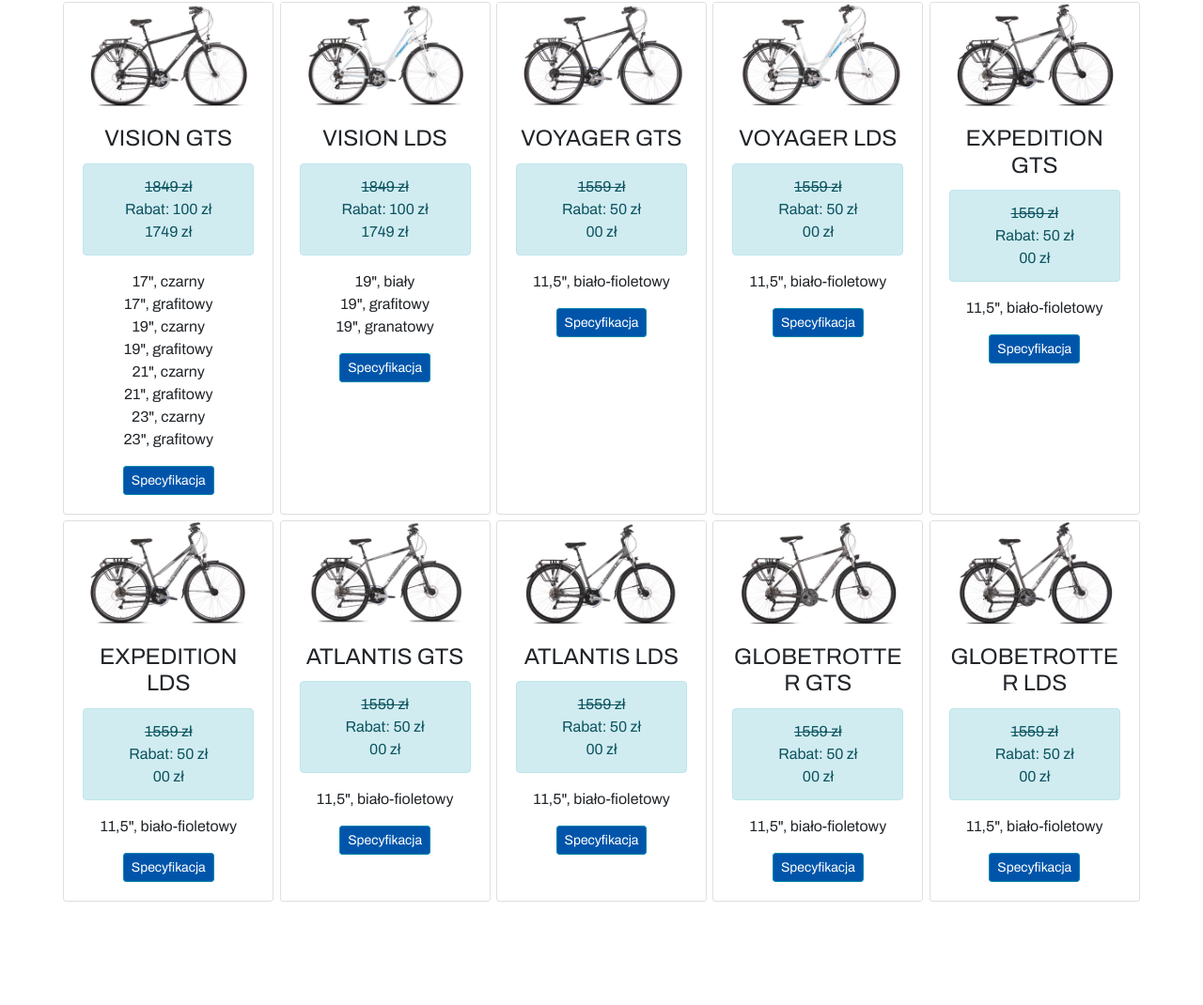
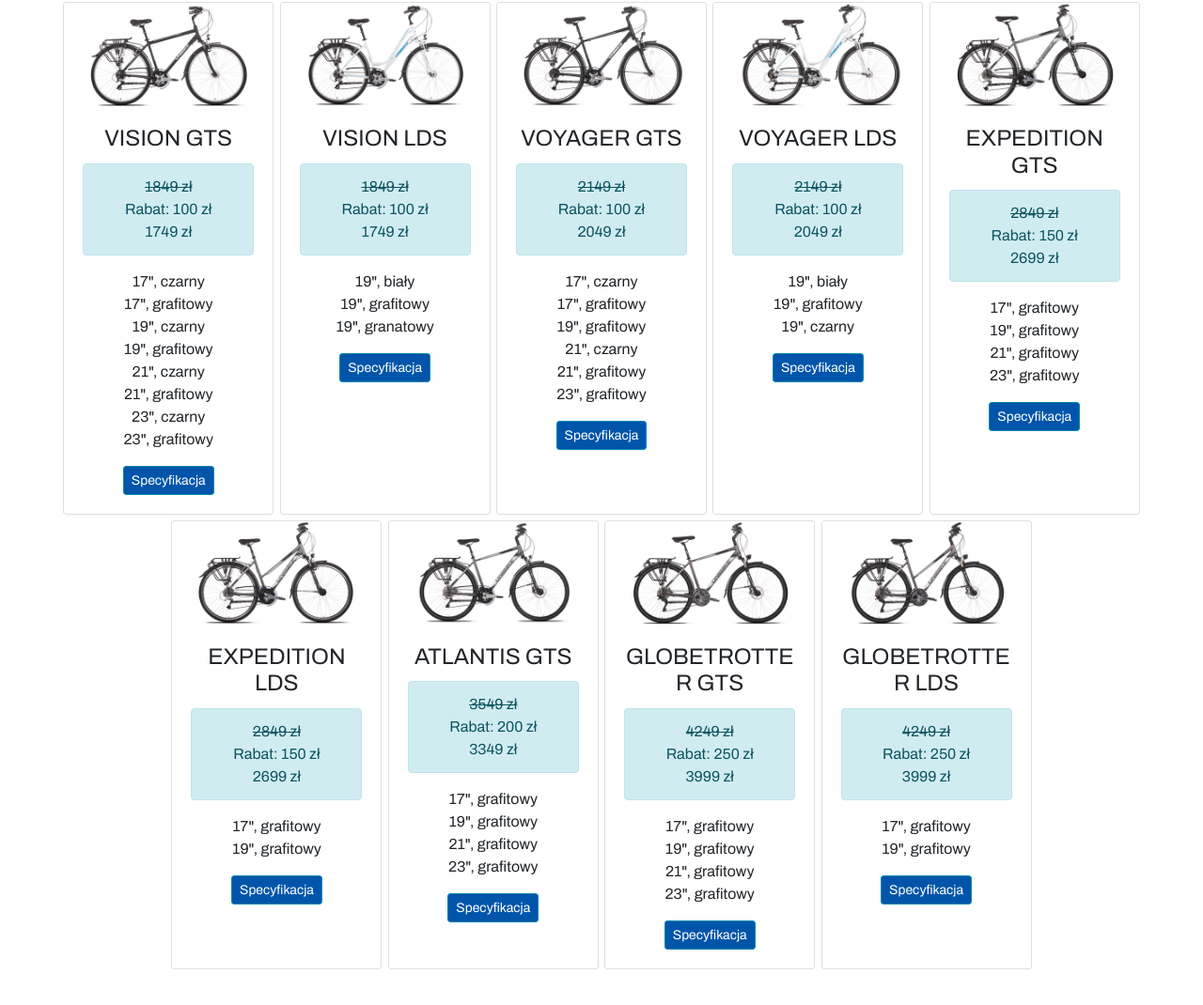
Before and after one commit to cravsky/krajek, a plain HTML site: page rowery.html in a window 1280 px wide. Shown: the part 5175-6245 px from the top of the page at 94% size. Drawn offline with Linux system fonts and the light colour scheme; a web font is replaced by a local one.

Commit message:
oferta gotowa
Oferta gotowa

```diff
--- a/rowery.html
+++ b/rowery.html
@@ -1081,8 +1081,8 @@
                     <img class="card-img-top" alt="Voyager GTS" src="assets/2018/trekking/voyagergts_c_s.jpg" data-toggle="modal" data-target="#voyagerGTSModal">
                     <div class="card-body">
                         <h4 class="card-title">VOYAGER GTS</h4>
-                        <p class="card-text alert alert-info"><del>1559 zł</del><br> Rabat: 50 zł <br><strong>00 zł</strong></p>
-                        <p class="card-text">11,5", biało-fioletowy</p>
+                        <p class="card-text alert alert-info"><del>2149 zł</del><br> Rabat: 100 zł <br><strong>2049 zł</strong></p>
+                        <p class="card-text">17", czarny<br>17", grafitowy<br>19", grafitowy<br>21", czarny<br>21", grafitowy<br>23", grafitowy</p>
                         <a class="btn btn-primary btn-sm" href="http://unibike.pl/voyagergts.html">Specyfikacja</a>
                     </div>
                     <div id="voyagerGTSModal" class="modal fade" tabindex="-1" role="dialog">
@@ -1106,8 +1106,8 @@
                     <img class="card-img-top" alt="Voyager LDS" src="assets/2018/trekking/voyagerlds_b_s.jpg" data-toggle="modal" data-target="#voyagerLDSModal">
                     <div class="card-body">
                         <h4 class="card-title">VOYAGER LDS</h4>
-                        <p class="card-text alert alert-info"><del>1559 zł</del><br> Rabat: 50 zł <br><strong>00 zł</strong></p>
-                        <p class="card-text">11,5", biało-fioletowy</p>
+                        <p class="card-text alert alert-info"><del>2149 zł</del><br> Rabat: 100 zł <br><strong>2049 zł</strong></p>
+                        <p class="card-text">19", biały<br>19", grafitowy<br>19", czarny</p>
                         <a class="btn btn-primary btn-sm" href="http://unibike.pl/voyagerlds.html">Specyfikacja</a>
                     </div>
                     <div id="voyagerLDSModal" class="modal fade" tabindex="-1" role="dialog">
@@ -1132,8 +1132,8 @@
                     <img class="card-img-top" alt="Expedition GTS" src="assets/2018/trekking/expeditiongts_s.jpg" data-toggle="modal" data-target="#expeditionGTSModal" />
                     <div class="card-body">
                         <h4 class="card-title">EXPEDITION GTS</h4>
-                        <p class="card-text alert alert-info"><del>1559 zł</del><br /> Rabat: 50 zł <br /><strong>00 zł</strong></p>
-                        <p class="card-text">11,5", biało-fioletowy</p>
+                        <p class="card-text alert alert-info"><del>2849 zł</del><br> Rabat: 150 zł <br><strong>2699 zł</strong></p>
+                        <p class="card-text">17", grafitowy<br>19", grafitowy<br>21", grafitowy<br>23", grafitowy</p>
                         <a class="btn btn-primary btn-sm" href="http://unibike.pl/expeditiongts.html">Specyfikacja</a>
                     </div>
                     <div class="modal fade" id="expeditionGTSModal" tabindex="-1" role="dialog">
@@ -1156,8 +1156,8 @@
                     <img class="card-img-top" alt="Expedition LDS" src="assets/2018/trekking/expeditionlds_s.jpg" data-toggle="modal" data-target="#expeditionLDSModal" />
                     <div class="card-body">
                         <h4 class="card-title">EXPEDITION LDS</h4>
-                        <p class="card-text alert alert-info"><del>1559 zł</del><br /> Rabat: 50 zł <br /><strong>00 zł</strong></p>
-                        <p class="card-text">11,5", biało-fioletowy</p>
+                        <p class="card-text alert alert-info"><del>2849 zł</del><br> Rabat: 150 zł <br><strong>2699 zł</strong></p>
+                        <p class="card-text">17", grafitowy<br>19", grafitowy</p>
                         <a class="btn btn-primary btn-sm" href="http://unibike.pl/expeditionlds.html">Specyfikacja</a>
                     </div>
                     <div class="modal fade" id="expeditionLDSModal" tabindex="-1" role="dialog">
@@ -1180,8 +1180,8 @@
                     <img class="card-img-top" alt="Atlantis GTS" src="assets/2018/trekking/atlantisgts_s.jpg" data-toggle="modal" data-target="#atlantisGTSModal" />
                     <div class="card-body">
                         <h4 class="card-title">ATLANTIS GTS</h4>
-                        <p class="card-text alert alert-info"><del>1559 zł</del><br /> Rabat: 50 zł <br /><strong>00 zł</strong></p>
-                        <p class="card-text">11,5", biało-fioletowy</p>
+                        <p class="card-text alert alert-info"><del>3549 zł</del><br> Rabat: 200 zł <br><strong>3349 zł</strong></p>
+                        <p class="card-text">17", grafitowy<br>19", grafitowy<br>21", grafitowy<br>23", grafitowy</p>
                         <a class="btn btn-primary btn-sm" href="http://unibike.pl/atlantisgts.html">Specyfikacja</a>
                     </div>
                     <div class="modal fade" id="atlantisGTSModal" tabindex="-1" role="dialog">
@@ -1200,11 +1200,11 @@
                         </div>
                     </div>
                 </div>
-                <div class="card text-center" id="atlantisLDS">
+                <div hidden class="card text-center" id="atlantisLDS">
                     <img class="card-img-top" alt="Atlantis LDS" src="assets/2018/trekking/atlantislds_s.jpg" data-toggle="modal" data-target="#atlantisLDSModal" />
                     <div class="card-body">
                         <h4 class="card-title">ATLANTIS LDS</h4>
-                        <p class="card-text alert alert-info"><del>1559 zł</del><br /> Rabat: 50 zł <br /><strong>00 zł</strong></p>
+                        <p class="card-text alert alert-info"><del>3549 zł</del><br> Rabat: 200 zł <br><strong>3349 zł</strong></p>
                         <p class="card-text">11,5", biało-fioletowy</p>
                         <a class="btn btn-primary btn-sm" href="http://unibike.pl/atlantislds.html">Specyfikacja</a>
                     </div>
@@ -1228,8 +1228,8 @@
                     <img class="card-img-top" alt="Globetrotter GTS" src="assets/2018/trekking/globetrottergts_s.jpg" data-toggle="modal" data-target="#globetrotterGTSModal" />
                     <div class="card-body">
                         <h4 class="card-title">GLOBETROTTER GTS</h4>
-                        <p class="card-text alert alert-info"><del>1559 zł</del><br /> Rabat: 50 zł <br /><strong>00 zł</strong></p>
-                        <p class="card-text">11,5", biało-fioletowy</p>
+                        <p class="card-text alert alert-info"><del>4249 zł</del><br> Rabat: 250 zł <br><strong>3999 zł</strong></p>
+                        <p class="card-text">17", grafitowy<br>19", grafitowy<br>21", grafitowy<br>23", grafitowy</p>
                         <a class="btn btn-primary btn-sm" href="http://unibike.pl/globetrottergts.html">Specyfikacja</a>
                     </div>
                     <div class="modal fade" id="globetrotterGTSModal" tabindex="-1" role="dialog">
@@ -1252,8 +1252,8 @@
                     <img class="card-img-top" alt="Globetrotter LDS" src="assets/2018/trekking/globetrotterlds_s.jpg" data-toggle="modal" data-target="#globetrotterLDSModal" />
                     <div class="card-body">
                         <h4 class="card-title">GLOBETROTTER LDS</h4>
-                        <p class="card-text alert alert-info"><del>1559 zł</del><br /> Rabat: 50 zł <br /><strong>00 zł</strong></p>
-                        <p class="card-text">11,5", biało-fioletowy</p>
+                        <p class="card-text alert alert-info"><del>4249 zł</del><br> Rabat: 250 zł <br><strong>3999 zł</strong></p>
+                        <p class="card-text">17", grafitowy<br>19", grafitowy</p>
                         <a class="btn btn-primary btn-sm" href="http://unibike.pl/globetrotterlds.html">Specyfikacja</a>
                     </div>
                     <div class="modal fade" id="globetrotterLDSModal" tabindex="-1" role="dialog">
```
